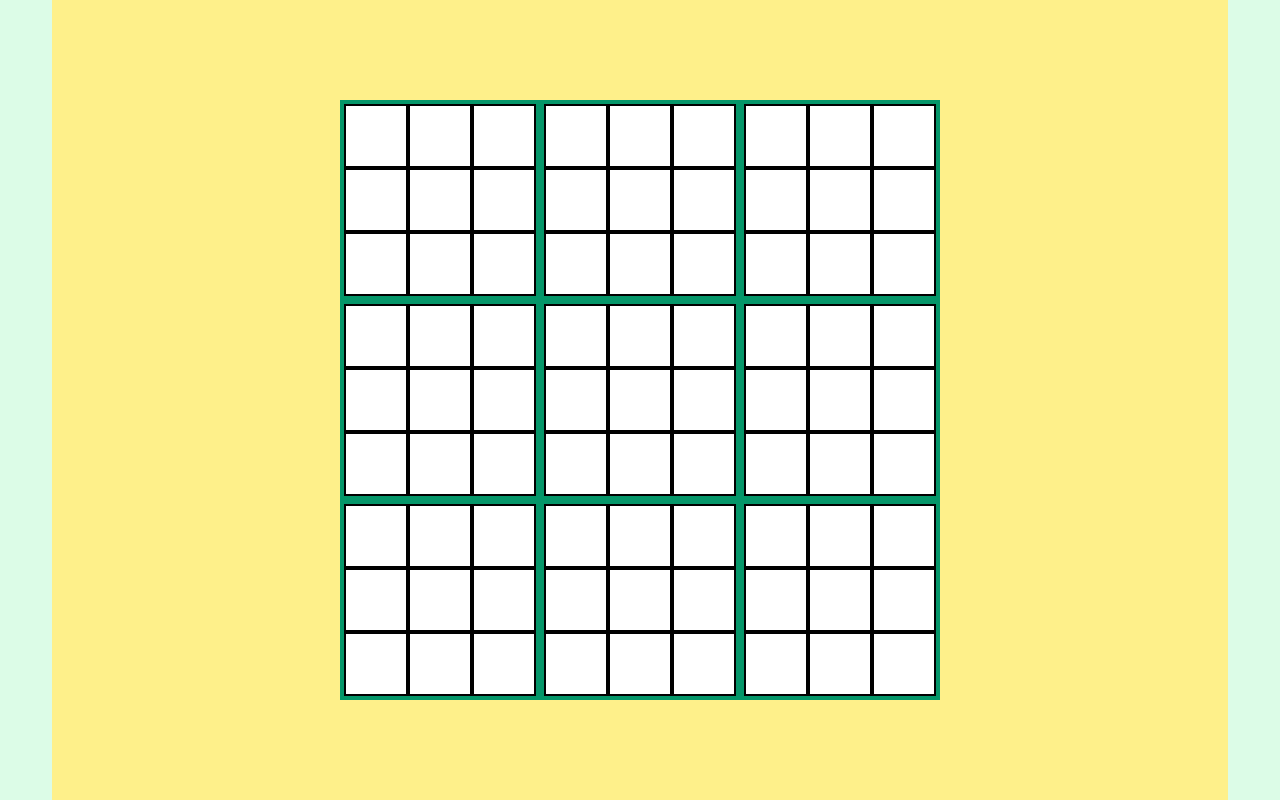
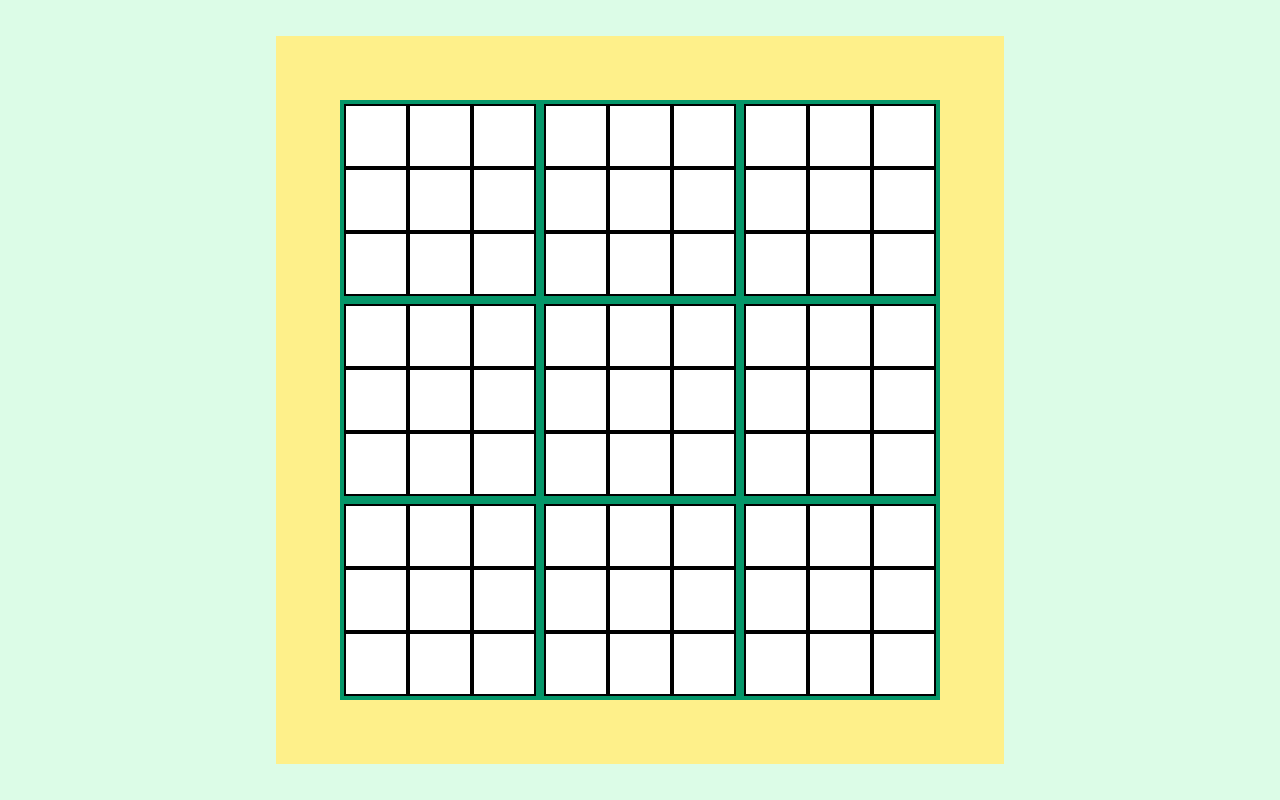
Before and after one commit to Maxim12313/ultimate-tic-tac-toe, a Next.js app: page / in a window 1280 px wide. Shown: the top 800 px of the page. Built offline with nearby package versions, Linux system fonts and the light colour scheme.

Commit message:
better default values

```diff
--- a/src/app/page.js
+++ b/src/app/page.js
@@ -4,7 +4,7 @@ import BigBoard from './big-board';
 export default function Home() {
   return (
     <div className="flex justify-center items-center h-dvh">
-      <div className="bg-yellow-200 p-72">
+      <div className="bg-yellow-200 p-16">
         <BigBoard />
       </div>
     </div>
```
